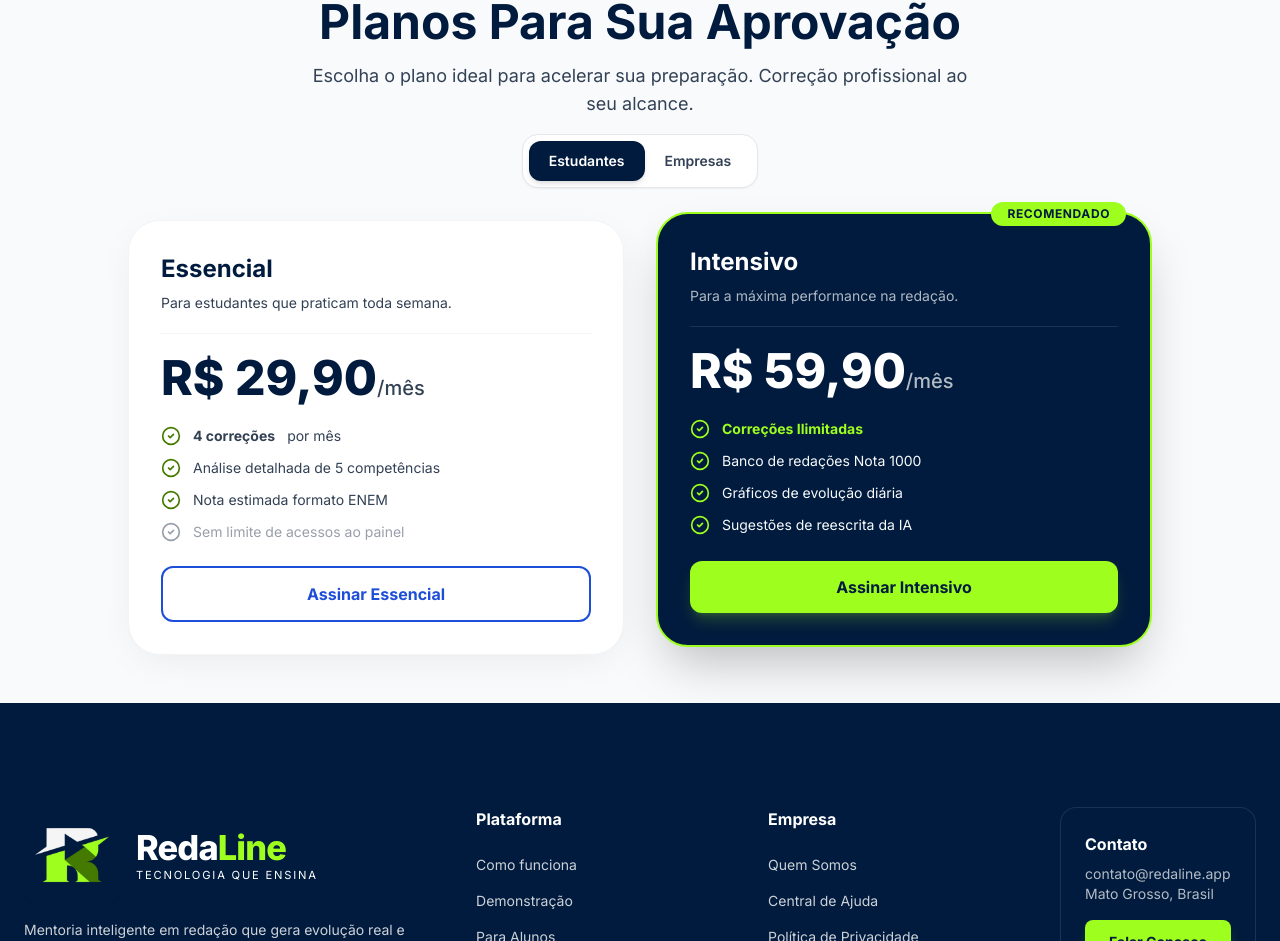
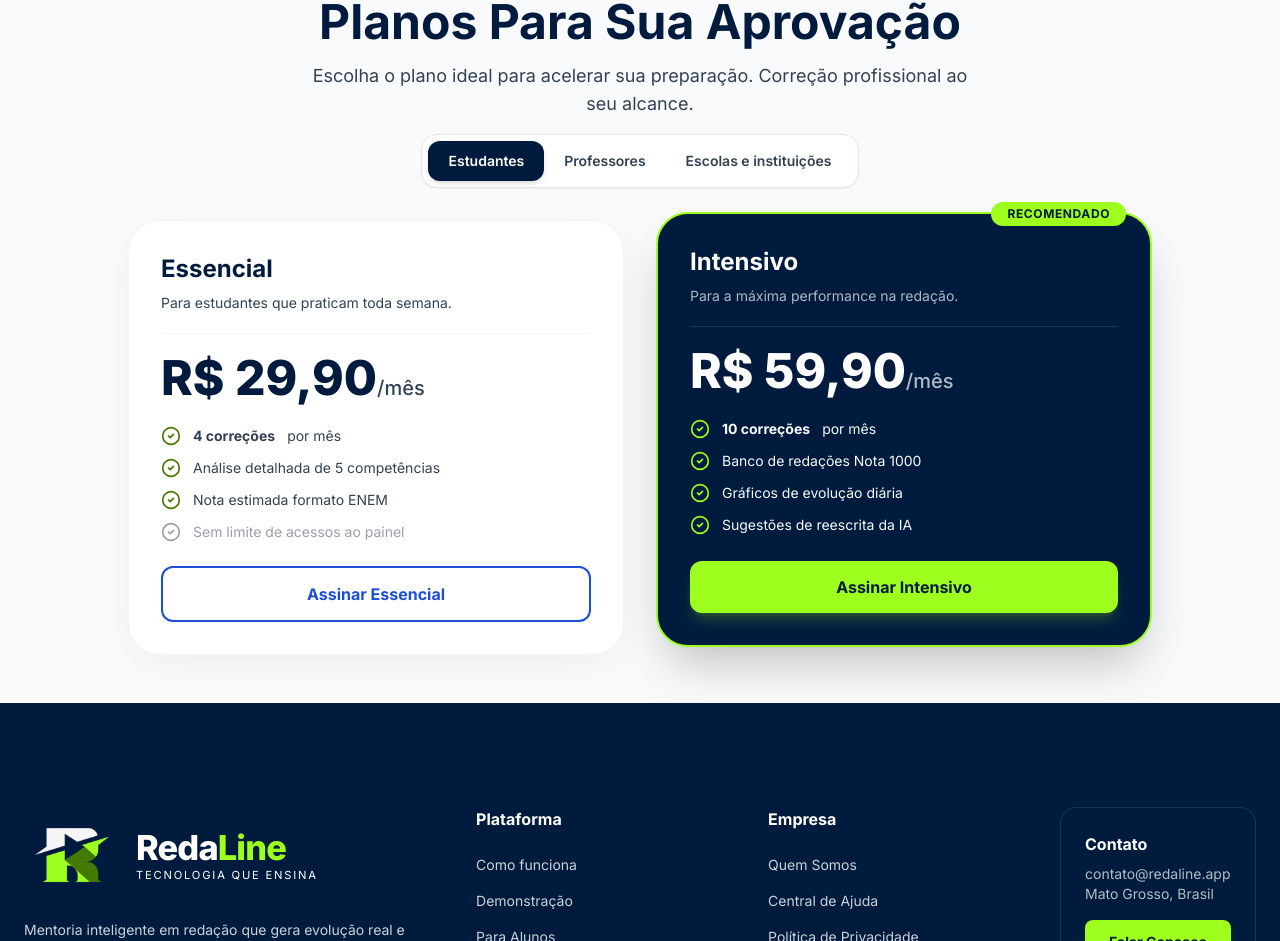
Before and after one commit to andremartins30/Redaline-page, a React (Vite) app: page / in a window 1280 px wide. Shown: the part 5645-6586 px from the top of the page. Built offline with nearby package versions, Linux system fonts and the light colour scheme.

Commit message:
feat: adiciona novas opções de planos para professores e empresas na seção de preços

```diff
--- a/src/App.jsx
+++ b/src/App.jsx
@@ -391,6 +391,8 @@ const ProposalSection = () => {
 const Pricing = () => {
   const [pricingTab, setPricingTab] = useState('students');
   const isStudentsTab = pricingTab === 'students';
+  const isTeachersTab = pricingTab === 'teachers';
+  const isCompaniesTab = pricingTab === 'companies';
 
   return (
     <section id="pricing" className="px-6 py-16 md:pt-8 bg-brand-light">
@@ -411,10 +413,17 @@ const Pricing = () => {
             </button>
             <button
               type="button"
+              onClick={() => setPricingTab('teachers')}
+              className={`flex-1 rounded-xl px-5 py-2.5 text-sm font-semibold transition-all duration-300 sm:flex-none ${isTeachersTab ? 'bg-brand-dark text-white shadow-md' : 'text-brand-gray hover:text-brand-dark'}`}
+            >
+              Professores
+            </button>
+            <button
+              type="button"
               onClick={() => setPricingTab('companies')}
-              className={`flex-1 rounded-xl px-5 py-2.5 text-sm font-semibold transition-all duration-300 sm:flex-none ${!isStudentsTab ? 'bg-brand-dark text-white shadow-md' : 'text-brand-gray hover:text-brand-dark'}`}
+              className={`flex-1 rounded-xl px-5 py-2.5 text-sm font-semibold transition-all duration-300 sm:flex-none ${isCompaniesTab ? 'bg-brand-dark text-white shadow-md' : 'text-brand-gray hover:text-brand-dark'}`}
             >
-              Empresas
+              Escolas e instituições
             </button>
           </div>
         </div>
@@ -444,13 +453,33 @@ const Pricing = () => {
               <p className="mb-5 border-b border-white/10 pb-5 text-sm text-brand-light/70">Para a máxima performance na redação.</p>
               <div className="mb-6 text-4xl font-extrabold md:text-5xl">R$ 59,90<span className="text-base font-medium opacity-70 md:text-xl">/mês</span></div>
               <ul className="mb-6 flex-1 space-y-3 text-sm text-brand-light">
-                <li className="flex items-center gap-3"><CheckCircle2 className="h-5 w-5 shrink-0 text-brand-green" /> <span className="font-bold text-brand-green">Correções Ilimitadas</span></li>
+                <li className="flex items-center gap-3"><CheckCircle2 className="h-5 w-5 shrink-0 text-brand-green" /> <strong>10 correções</strong> por mês</li>
                 <li className="flex items-center gap-3"><CheckCircle2 className="h-5 w-5 shrink-0 text-brand-green" /> Banco de redações Nota 1000</li>
                 <li className="flex items-center gap-3"><CheckCircle2 className="h-5 w-5 shrink-0 text-brand-green" /> Gráficos de evolução diária</li>
                 <li className="flex items-center gap-3"><CheckCircle2 className="h-5 w-5 shrink-0 text-brand-green" /> Sugestões de reescrita da IA</li>
               </ul>
               <button className="w-full rounded-xl bg-brand-green px-4 py-3.5 text-sm font-bold text-brand-dark shadow-lg shadow-brand-green/20 transition-all duration-300 hover:scale-[1.02] hover:bg-emerald-400 hover:shadow-brand-green/40 md:text-base">
                 Assinar Intensivo
+              </button>
+            </div>
+          </div>
+        ) : isTeachersTab ? (
+          <div className="mx-auto max-w-5xl">
+            <div className="mx-auto flex h-full w-full max-w-[36rem] flex-col rounded-[2rem] border-2 border-brand-blue bg-white p-6 shadow-2xl shadow-brand-blue/10 md:p-10">
+
+              <h3 className="mb-2 text-xl font-bold text-brand-dark md:text-2xl">Plano Professor</h3>
+              <p className="mb-5 border-b border-gray-100 pb-5 text-sm text-brand-gray">Para professores que precisam corrigir mais rápido, acompanhar turmas privadas e acompanhar a evolução dos alunos com clareza.</p>
+              <div className="mb-6 text-4xl font-extrabold text-brand-dark md:text-5xl">R$ 249,90<span className="text-base font-medium text-brand-gray md:text-xl">/mês</span></div>
+              <ul className="mb-6 flex-1 space-y-3 text-sm text-brand-gray">
+                <li className="flex items-center gap-3"><CheckCircle2 className="h-5 w-5 shrink-0 text-brand-blue" /> <strong>50 correções</strong> por mês</li>
+                <li className="flex items-center gap-3"><CheckCircle2 className="h-5 w-5 shrink-0 text-brand-blue" /> Gestão de turmas privadas</li>
+                <li className="flex items-center gap-3"><CheckCircle2 className="h-5 w-5 shrink-0 text-brand-blue" /> Análise de evolução dos alunos</li>
+                <li className="flex items-center gap-3"><CheckCircle2 className="h-5 w-5 shrink-0 text-brand-blue" /> Relatórios por turma, aluno e período</li>
+                <li className="flex items-center gap-3"><CheckCircle2 className="h-5 w-5 shrink-0 text-brand-blue" /> Feedback pedagógico com apontamentos organizados</li>
+                <li className="flex items-center gap-3"><CheckCircle2 className="h-5 w-5 shrink-0 text-brand-blue" /> Suporte para uso individual em sala ou cursinho</li>
+              </ul>
+              <button className="w-full rounded-xl bg-brand-blue px-4 py-3.5 text-sm font-bold text-white shadow-lg shadow-brand-blue/20 transition-all duration-300 hover:scale-[1.02] hover:bg-blue-700 hover:shadow-brand-blue/40 md:text-base">
+                Quero o plano Professor
               </button>
             </div>
           </div>
```
